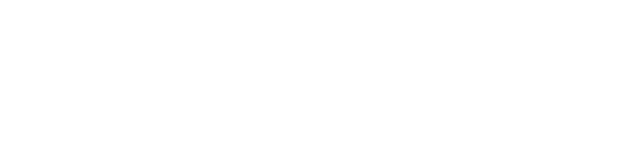
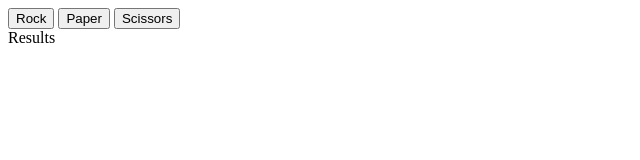
Before and after one commit to rdupont515/odin-rock-paper-scissors, a plain HTML site: page index.html in a window 1280 px wide. Shown: the whole page, without its empty margins (0-640 px from the left). Drawn offline with Linux system fonts and the light colour scheme.

Commit message:
Adds querySelectors and an eventListener for when the buttons are clicked.

```diff
--- a/index.html
+++ b/index.html
@@ -4,8 +4,33 @@
   <title>Rock Paper Scissors</title>
   <meta charset="UTF-8"/>
 </head>
+
+<div id="choices">
+  <button id="1" class="choice">Rock</button>
+  <button id="2" class="choice">Paper</button>
+  <button id="3" class="choice">Scissors</button>
+</div>
+<div id="container"></div>
 <body>
   <script>
+    /*const button = document.querySelectorAll("#buttons");
+      button.addEventListener("click", () => {
+      console.log("Button clicked.");
+    });*/
+
+    const container = document.querySelector('#container');
+    const choices = document.querySelectorAll('#choices');
+
+    const content = document.createElement('div');
+    content.classList.add('content');
+    content.textContent = 'Results';
+
+    container.appendChild(content);
+
+    choices.forEach(choice => addEventListener('click', () => {
+      console.log('Button clicked.');
+    }))
+
     let playerSelection;/*declares playerSelection as a global variable that will be assigned within a function*/
     /*const playerSelection = 'rock';declares a constant playerSelection for developer use*/
     let computerSelection;/*declares computerSelection as a global variable that will be assigned within a function*/
@@ -51,16 +76,14 @@
     }/*compares the playerSelection and computerSelection, returns a winner/loser/tie*/
 
     function game() {
-      for (let i = 0; i < 5; i++){
        computerPlay();/*calls function to create computerSelection*/
        playerSelection = prompt("Rock, Paper, or Scissors?");/*opens window for playerSelection 5 times*/
        console.log(playRound(playerSelection, computerSelection));/*displays winner/loser/tie*/
-      } if (wins > losses){
+       if (wins > losses){
          console.log("You Win the Game!");
        } else if (wins < losses){
          console.log("You Lose the Game.");}
-         else console.log("It's a Tie.")
-      }/*compares total wins and losses, logs game results*/
+         else console.log("It's a Tie.")}/*compares total wins and losses, logs game results*/
 
 
 
```
